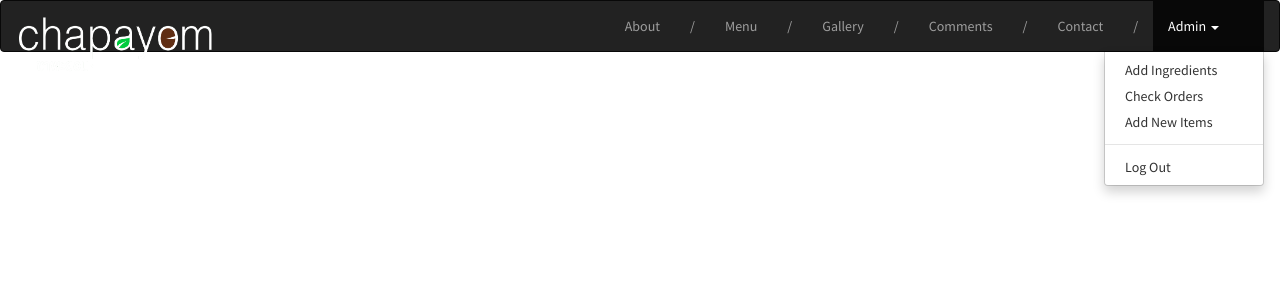
After one commit to ABPxDFW/chapayom, a PHP site: page /addDrinks.php in a window 1280 px wide, after a click on "Admin". The commit adds this page. Shown: the top 300 px of the page. Run offline with PHP 8.4, Linux system fonts and the light colour scheme.

Commit message:
Modified the index.php and styles.css file. Also added addDrinks.php.

```diff
--- /dev/null
+++ b/addDrinks.php
@@ -0,0 +1,66 @@
+<?php
+/**
+ * Created by PhpStorm.
+ * User: abpxninja
+ * Date: 2/20/2017
+ * Time: 12:24 PM
+ */
+
+?>
+<!DOCTYPE html>
+<html lang="en">
+<head>
+    <title>Chapasyom</title>
+    <meta charset="utf-8">
+    <meta name="viewport" content="width=device-width, initial-scale=1">
+    <link rel="stylesheet" href="bower_components/bootstrap/dist/css/bootstrap.min.css">
+    <link rel="stylesheet" href="css/styles.css">
+
+</head>
+<body>
+
+<nav class="navbar navbar-inverse" role="navigation">
+    <div class="container-fluid">
+        <!-- Brand and toggle get grouped for better mobile display -->
+        <div class="navbar-header">
+            <button type="button" class="navbar-toggle collapsed" data-toggle="collapse" data-target="#bs-example-navbar-collapse-1">
+                <span class="sr-only">Toggle navigation</span>
+                <span class="icon-bar"></span>
+                <span class="icon-bar"></span>
+                <span class="icon-bar"></span>
+            </button>
+            <a class="navbar-brand" href="index.php"><img src="Images/ChaPayom-logo-green.png" class="img-responsive" width="200px"></a>
+        </div>
+
+        <!-- Collect the nav links, forms, and other content for toggling -->
+        <div class="collapse navbar-collapse" id="bs-example-navbar-collapse-1">
+
+
+            <ul class="nav navbar-nav navbar-right">
+                <li><a href="#">About</a></li>
+                <li><a href="#">Menu</a></li>
+                <li><a href="#">Gallery</a></li>
+                <li><a href="#">Comments</a></li>
+                <li><a href="#">Contact</a></li>
+                <li class="dropdown">
+                    <a href="#" class="dropdown-toggle" data-toggle="dropdown" role="button" aria-expanded="false">Admin <span class="caret"></span></a>
+                    <ul class="dropdown-menu" role="menu">
+                        <li><a href="#">Add Ingredients</a></li>
+                        <li><a href="#">Check Orders</a></li>
+                        <li><a href="#">Add New Items</a></li>
+                        <li class="divider"></li>
+                        <li><a href="#">Log Out</a></li>
+                    </ul>
+                </li>
+            </ul>
+        </div><!-- /.navbar-collapse -->
+    </div><!-- /.container-fluid -->
+</nav>
+
+
+
+<script src="bower_components/jquery/dist/jquery.slim.min.js"></script>
+<script src="bower_components/bootstrap/dist/js/bootstrap.min.js"></script>
+</body>
+
+</html>
--- a/css/styles.css
+++ b/css/styles.css
@@ -3,10 +3,7 @@
 @import url(http://fonts.googleapis.com/css?family=Abril+Fatface);
 
 html{
-    background: #222 url(../img/BG-Blue.jpg) bottom right no-repeat;
-    height: 100%;
-    background-attachment: fixed;
-    overflow-y: scroll;
+
 }
 
 body {
```
Also changed, not shown: index.php (+36 -6 lines).
